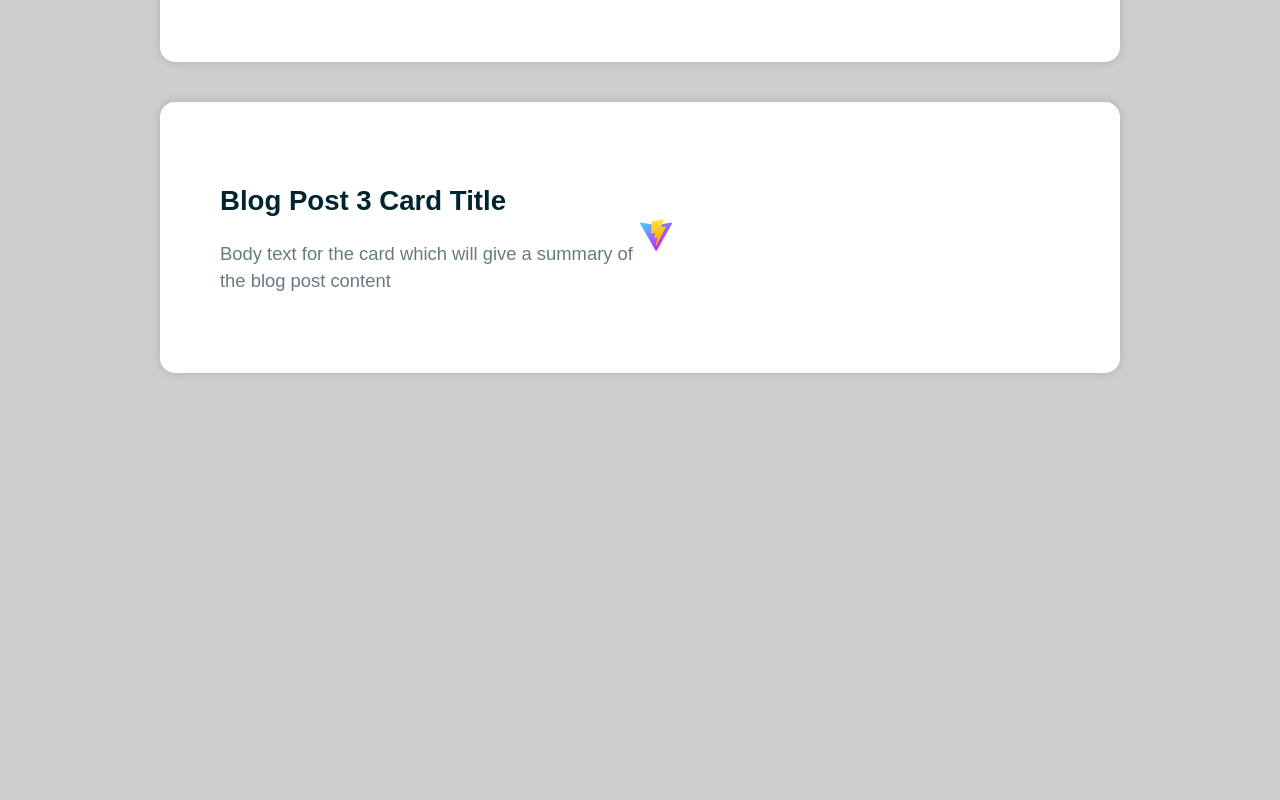
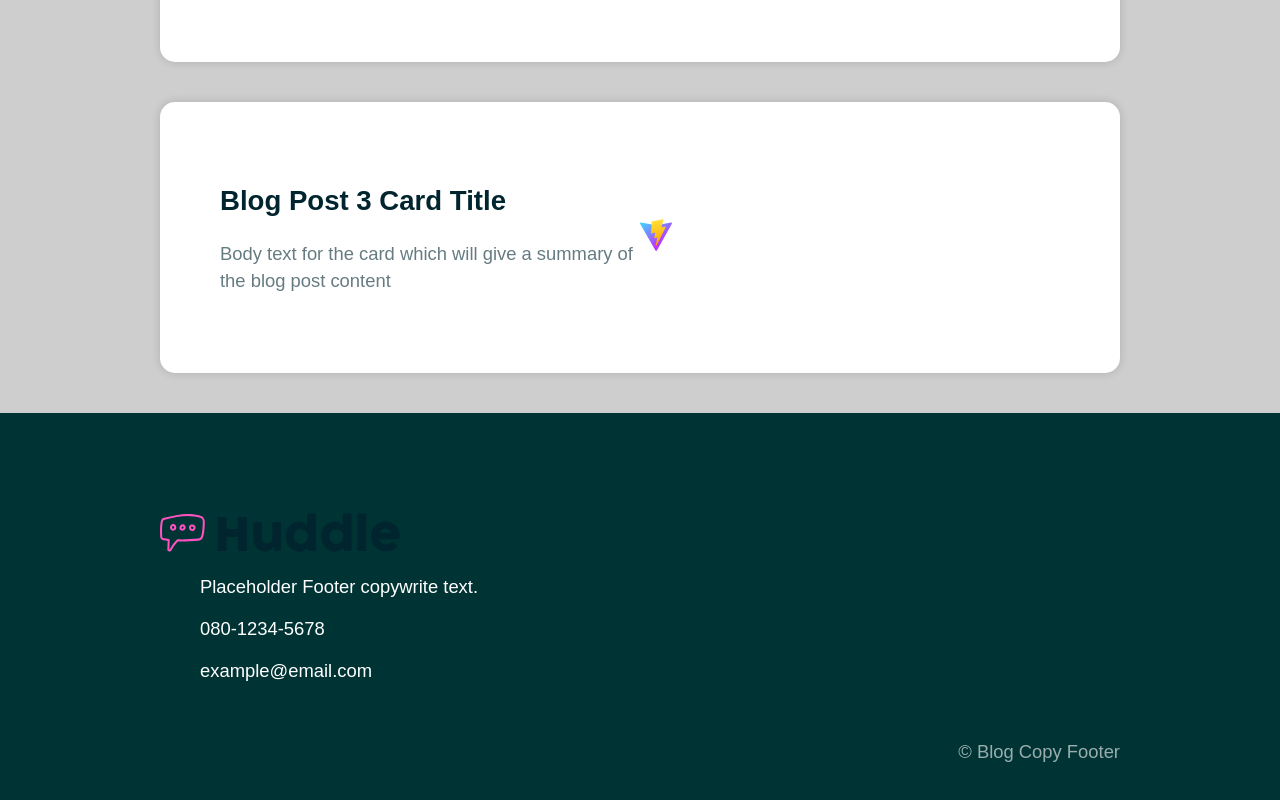
Before and after one commit to gregmjsco/styled-blog, a React (Vite) app in the folder styled-blog/: page / in a window 1280 px wide. Shown: the part 1172-1972 px from the top of the page. Before the commit the page ends 1585 px from the top, so only its background shows below. Built offline with nearby package versions, Linux system fonts and the light colour scheme.

Commit message:
Style Footer with StyledFooter component

```diff
--- a/styled-blog/src/App.jsx
+++ b/styled-blog/src/App.jsx
@@ -1,5 +1,6 @@
 import { ThemeProvider } from "styled-components"
 import Header from "./components/Header"
+import Footer from "./components/Footer"
 import Card from "./components/Card"
 import { Container } from "./components/styles/Container.styled"
 import GlobalStyles from "./components/styles/Global"
@@ -30,6 +31,7 @@ function App() {
         ))}
 
       </Container>
+      <Footer />
     </>
 
     </ThemeProvider>
--- /dev/null
+++ b/styled-blog/src/components/Footer.jsx
@@ -0,0 +1,23 @@
+import { Container } from "./styles/Container.styled"
+import { Flex } from "./styles/Flex.styled"
+import { StyledFooter } from "./styles/Footer.styled"
+
+export default function Footer() {
+  return (
+    <StyledFooter>
+        <Container>
+            <img src="../../public/images/logo.svg" alt="" />
+
+            <Flex>
+                <ul>
+                    <li> Placeholder Footer copywrite text.</li>
+                    <li>080-1234-5678</li>
+                    <li>example@email.com</li>
+                </ul>
+            </Flex>
+
+            <p>&copy; Blog Copy Footer</p>
+        </Container>
+    </StyledFooter>
+  )
+}
--- /dev/null
+++ b/styled-blog/src/components/styles/Footer.styled.jsx
@@ -0,0 +1,19 @@
+import styled from "styled-components";
+
+export const StyledFooter = styled.footer`
+    background-color: ${({theme}) => theme.colors.footer};
+    color: #fff;
+    padding: 100px 0 60px;
+
+    ul {
+        list-style-type: none;
+    }
+
+    ul li {
+        margin-bottom: 20px;
+    }
+
+    p {
+        text-align: right;
+    }
+`
```
Also changed, not shown: styled-blog/src/components/Socialicons.jsx (added).
